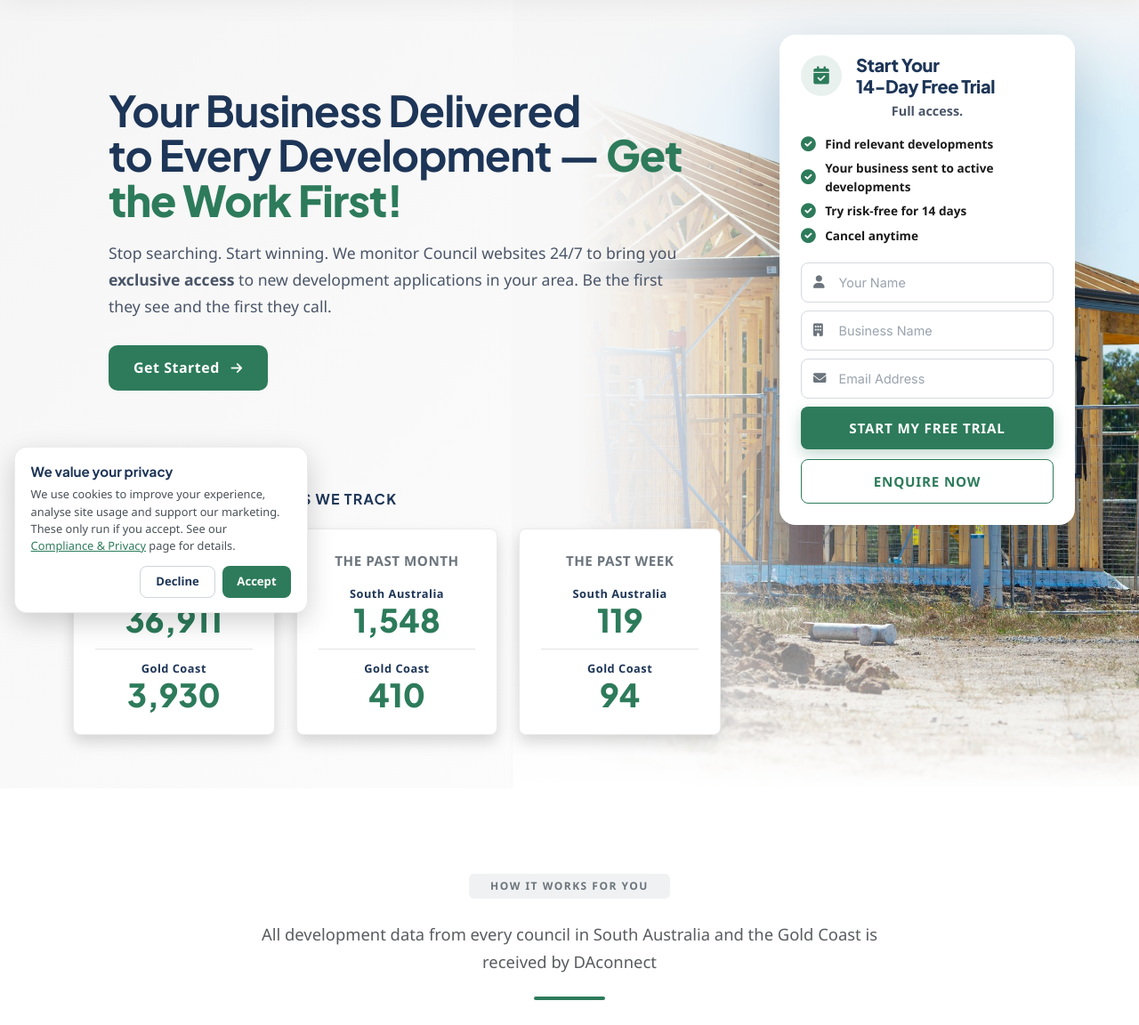
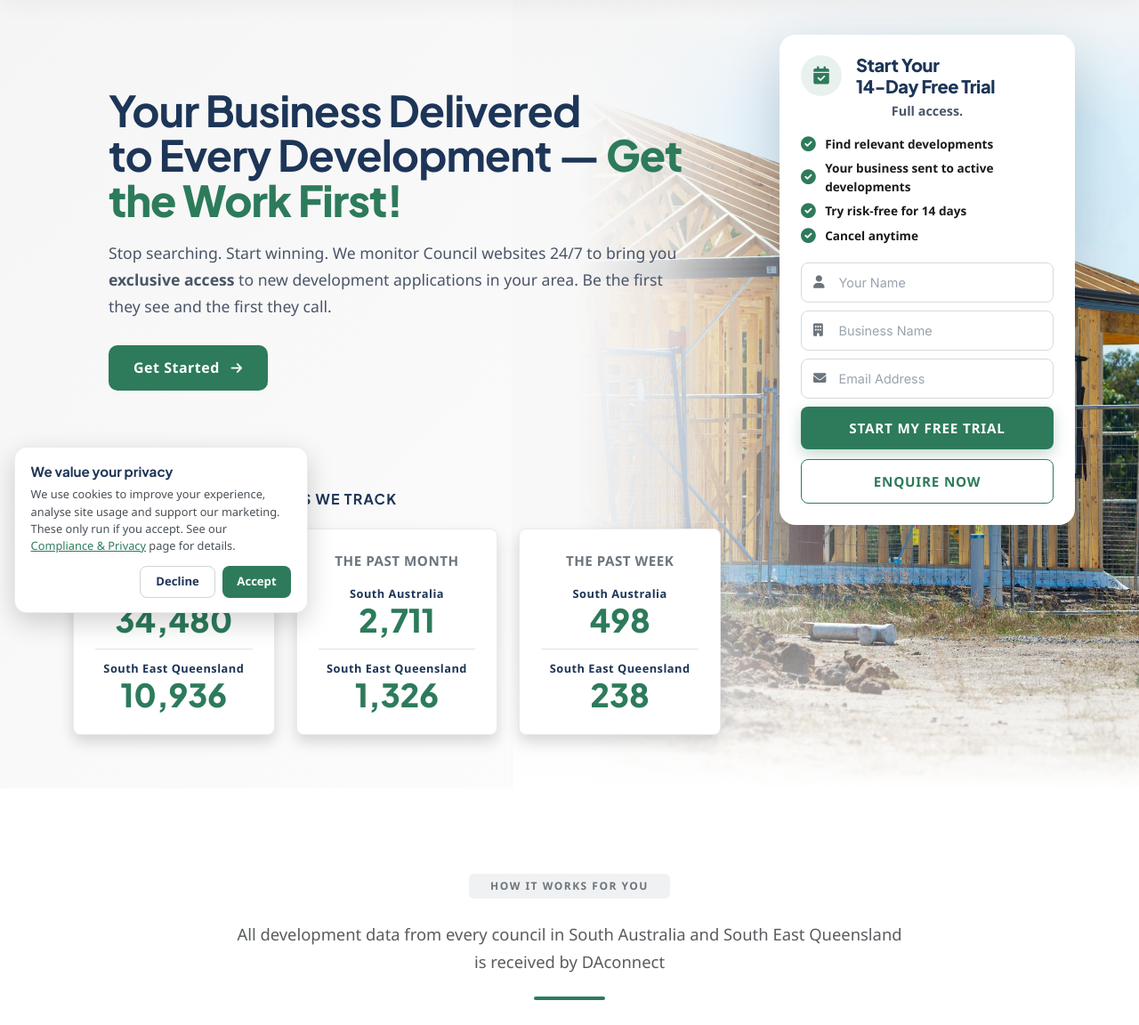
Before and after one commit to matt-oliver1/daconnect.github.io, a PHP site: page / in a window 1280 px wide. Shown: the part 95-1247 px from the top of the page at 89% size. Run offline with PHP 8.4, Linux system fonts and the light colour scheme; some libraries are stand-ins or nearby versions.

Commit message:
Rename Gold Coast region to South East Queensland
The stats API renamed its second region key from `goldCoast` to
`southEastQueensland`, and the underlying council set widened with it
(last year 4,025 -> 10,936), so the old "Gold Coast" label no longer
described the numbers being shown.

- Read `data.southEastQueensland` in the stats counter
- Relabel the homepage stat cards
- Refresh all six `data-target` fallbacks to current live figures
- Update marketing copy, JSON-LD description and areaServed, and the
  FAQ meta descriptions to name both regions correctly

Counter element IDs stay `gc-*` (internal only, no user impact).

Co-Authored-By: Claude Opus 5 (1M context) <noreply@anthropic.com>

```diff
--- a/css/style.css
+++ b/css/style.css
@@ -392,7 +392,7 @@ h1, h2, h3, h4, h5, h6 { font-family: 'Plus Jakarta Sans', sans-serif; }
     margin-bottom: 0.5rem !important;
     line-height: 1.2 !important;
   }
-  /* Region labels (South Australia / Gold Coast) */
+  /* Region labels (South Australia / South East Queensland) */
   .hero-stats .da-region {
     font-size: 0.58rem !important;
     letter-spacing: 0.2px !important;
--- a/faq.html
+++ b/faq.html
@@ -4,7 +4,7 @@
   <meta charset="UTF-8">
   <meta name="viewport" content="width=device-width, initial-scale=1.0">
   <title>FAQ | DAconnect — Development Application Tracking</title>
-  <meta name="description" content="Frequently asked questions about DAconnect. Learn how DA tracking works for builders, trades, and suppliers in South Australia and the Gold Coast.">
+  <meta name="description" content="Frequently asked questions about DAconnect. Learn how DA tracking works for builders, trades, and suppliers in South Australia and South East Queensland.">
   <meta name="robots" content="index, follow">
 
   <!-- Canonical URL -->
@@ -17,14 +17,14 @@
   <meta property="og:type" content="website">
   <meta property="og:url" content="https://daconnect.com.au/faq.html">
   <meta property="og:title" content="FAQ | DAconnect — Development Application Tracking">
-  <meta property="og:description" content="Frequently asked questions about DAconnect. Learn how DA tracking works for builders, trades, and suppliers in South Australia and the Gold Coast.">
+  <meta property="og:description" content="Frequently asked questions about DAconnect. Learn how DA tracking works for builders, trades, and suppliers in South Australia and South East Queensland.">
   <meta property="og:image" content="https://daconnect.com.au/images/og-image.jpg">
 
   <!-- Twitter -->
   <meta name="twitter:card" content="summary_large_image">
   <meta name="twitter:url" content="https://daconnect.com.au/faq.html">
   <meta name="twitter:title" content="FAQ | DAconnect — Development Application Tracking">
-  <meta name="twitter:description" content="Frequently asked questions about DAconnect. Learn how DA tracking works for builders, trades, and suppliers in South Australia and the Gold Coast.">
+  <meta name="twitter:description" content="Frequently asked questions about DAconnect. Learn how DA tracking works for builders, trades, and suppliers in South Australia and South East Queensland.">
   <meta name="twitter:image" content="https://daconnect.com.au/images/og-image.jpg">
 
   <!-- FAQ Structured Data -->
--- a/index.html
+++ b/index.html
@@ -46,7 +46,7 @@
     "name": "DAconnect",
     "url": "https://daconnect.com.au",
     "logo": "https://daconnect.com.au/images/DA-Connect_logo_title_transparent_white_logo.png",
-    "description": "Track development applications in South Australia and the Gold Coast. Get real-time DA alerts for builders, landscapers, and trades to win more jobs.",
+    "description": "Track development applications in South Australia and South East Queensland. Get real-time DA alerts for builders, landscapers, and trades to win more jobs.",
     "email": "council@daconnect.com.au",
     "telephone": "+61872286805",
     "sameAs": [
@@ -61,7 +61,7 @@
       },
       {
         "@type": "AdministrativeArea",
-        "name": "Gold Coast"
+        "name": "South East Queensland"
       }
     ]
   }
@@ -204,9 +204,9 @@
               <div class="p-4 rounded-3 bg-white shadow text-center" style="border: 1px solid rgba(0,0,0,0.08);">
                 <div class="da-period" style="font-size: 0.95rem; color: #6c757d; letter-spacing: 0.5px; font-weight: 600; text-transform: uppercase; margin-bottom: 1rem;">The Past Year</div>
                 <div class="da-region" style="font-size: 0.8rem; color: var(--primary-color); font-weight: 600; letter-spacing: 0.5px;">South Australia</div>
-                <div id="sa-lastYear" class="da-stat-number" style="font-size: 2.25rem; font-weight: 800; color: var(--secondary-color); font-family: 'Plus Jakarta Sans', sans-serif; line-height: 1.1;" data-target="36911">0</div>
-                <div class="da-region" style="font-size: 0.8rem; color: var(--primary-color); font-weight: 600; letter-spacing: 0.5px; margin-top: 0.75rem; padding-top: 0.75rem; border-top: 1px solid #e2e2e2;">Gold Coast</div>
-                <div id="gc-lastYear" class="da-stat-number" style="font-size: 2.25rem; font-weight: 800; color: var(--secondary-color); font-family: 'Plus Jakarta Sans', sans-serif; line-height: 1.1;" data-target="3930">0</div>
+                <div id="sa-lastYear" class="da-stat-number" style="font-size: 2.25rem; font-weight: 800; color: var(--secondary-color); font-family: 'Plus Jakarta Sans', sans-serif; line-height: 1.1;" data-target="34480">0</div>
+                <div class="da-region" style="font-size: 0.8rem; color: var(--primary-color); font-weight: 600; letter-spacing: 0.5px; margin-top: 0.75rem; padding-top: 0.75rem; border-top: 1px solid #e2e2e2;">South East Queensland</div>
+                <div id="gc-lastYear" class="da-stat-number" style="font-size: 2.25rem; font-weight: 800; color: var(--secondary-color); font-family: 'Plus Jakarta Sans', sans-serif; line-height: 1.1;" data-target="10936">0</div>
               </div>
             </div>
             <!-- The Past Month -->
@@ -214,9 +214,9 @@
               <div class="p-4 rounded-3 bg-white shadow text-center" style="border: 1px solid rgba(0,0,0,0.08);">
                 <div class="da-period" style="font-size: 0.95rem; color: #6c757d; letter-spacing: 0.5px; font-weight: 600; text-transform: uppercase; margin-bottom: 1rem;">The Past Month</div>
                 <div class="da-region" style="font-size: 0.8rem; color: var(--primary-color); font-weight: 600; letter-spacing: 0.5px;">South Australia</div>
-                <div id="sa-lastMonth" class="da-stat-number" style="font-size: 2.25rem; font-weight: 800; color: var(--secondary-color); font-family: 'Plus Jakarta Sans', sans-serif; line-height: 1.1;" data-target="1548">0</div>
-                <div class="da-region" style="font-size: 0.8rem; color: var(--primary-color); font-weight: 600; letter-spacing: 0.5px; margin-top: 0.75rem; padding-top: 0.75rem; border-top: 1px solid #e2e2e2;">Gold Coast</div>
-                <div id="gc-lastMonth" class="da-stat-number" style="font-size: 2.25rem; font-weight: 800; color: var(--secondary-color); font-family: 'Plus Jakarta Sans', sans-serif; line-height: 1.1;" data-target="410">0</div>
+                <div id="sa-lastMonth" class="da-stat-number" style="font-size: 2.25rem; font-weight: 800; color: var(--secondary-color); font-family: 'Plus Jakarta Sans', sans-serif; line-height: 1.1;" data-target="2711">0</div>
+                <div class="da-region" style="font-size: 0.8rem; color: var(--primary-color); font-weight: 600; letter-spacing: 0.5px; margin-top: 0.75rem; padding-top: 0.75rem; border-top: 1px solid #e2e2e2;">South East Queensland</div>
+                <div id="gc-lastMonth" class="da-stat-number" style="font-size: 2.25rem; font-weight: 800; color: var(--secondary-color); font-family: 'Plus Jakarta Sans', sans-serif; line-height: 1.1;" data-target="1326">0</div>
               </div>
             </div>
             <!-- The Past Week -->
@@ -224,9 +224,9 @@
               <div class="p-4 rounded-3 bg-white shadow text-center" style="border: 1px solid rgba(0,0,0,0.08);">
                 <div class="da-period" style="font-size: 0.95rem; color: #6c757d; letter-spacing: 0.5px; font-weight: 600; text-transform: uppercase; margin-bottom: 1rem;">The Past Week</div>
                 <div class="da-region" style="font-size: 0.8rem; color: var(--primary-color); font-weight: 600; letter-spacing: 0.5px;">South Australia</div>
-                <div id="sa-lastWeek" class="da-stat-number" style="font-size: 2.25rem; font-weight: 800; color: var(--secondary-color); font-family: 'Plus Jakarta Sans', sans-serif; line-height: 1.1;" data-target="119">0</div>
-                <div class="da-region" style="font-size: 0.8rem; color: var(--primary-color); font-weight: 600; letter-spacing: 0.5px; margin-top: 0.75rem; padding-top: 0.75rem; border-top: 1px solid #e2e2e2;">Gold Coast</div>
-                <div id="gc-lastWeek" class="da-stat-number" style="font-size: 2.25rem; font-weight: 800; color: var(--secondary-color); font-family: 'Plus Jakarta Sans', sans-serif; line-height: 1.1;" data-target="94">0</div>
+                <div id="sa-lastWeek" class="da-stat-number" style="font-size: 2.25rem; font-weight: 800; color: var(--secondary-color); font-family: 'Plus Jakarta Sans', sans-serif; line-height: 1.1;" data-target="498">0</div>
+                <div class="da-region" style="font-size: 0.8rem; color: var(--primary-color); font-weight: 600; letter-spacing: 0.5px; margin-top: 0.75rem; padding-top: 0.75rem; border-top: 1px solid #e2e2e2;">South East Queensland</div>
+                <div id="gc-lastWeek" class="da-stat-number" style="font-size: 2.25rem; font-weight: 800; color: var(--secondary-color); font-family: 'Plus Jakarta Sans', sans-serif; line-height: 1.1;" data-target="238">0</div>
               </div>
             </div>
           </div>
@@ -280,7 +280,7 @@
       <div class="text-center mb-5 pb-4">
         <span class="badge bg-secondary bg-opacity-10 text-secondary px-4 py-2 mb-4 scroll-animate animate-up"
           style="font-weight: 600; letter-spacing: 1.5px; font-size: 0.75rem; text-transform: uppercase;">HOW IT WORKS FOR YOU</span>
-        <p class="lead text-muted mx-auto mb-4 scroll-animate animate-up delay-1" style="max-width: 750px; font-size: 1.15rem; line-height: 1.7;">All development data from every council in South Australia and the Gold Coast is received by DAconnect</p>
+        <p class="lead text-muted mx-auto mb-4 scroll-animate animate-up delay-1" style="max-width: 750px; font-size: 1.15rem; line-height: 1.7;">All development data from every council in South Australia and South East Queensland is received by DAconnect</p>
         <div class="divider mx-auto scroll-animate animate-scale delay-2"
           style="width: 80px; height: 4px; background-color: var(--secondary-color); margin: 1.5rem auto 0; border-radius: 2px;">
         </div>
--- a/js/da-stats-counter.js
+++ b/js/da-stats-counter.js
@@ -3,9 +3,10 @@ document.addEventListener('DOMContentLoaded', function() {
   if (!statNumbers.length) return;
 
   // Fetch live stats from the API, fall back to hardcoded defaults on failure.
-  // Response splits by region (council group): top-level southAustralia / goldCoast,
-  // each { total, lastYear, lastMonth, lastWeek }. Falls back to legacy flat
-  // top-level fields (= South Australia) if the region object is absent.
+  // Response splits by region (council group): top-level southAustralia /
+  // southEastQueensland, each { total, lastYear, lastMonth, lastWeek }. Falls
+  // back to legacy flat top-level fields (= South Australia) if the region
+  // object is absent.
   fetch('https://app.daconnect.com.au/api/public/stats/development-applications')
     .then(function(res) { return res.json(); })
     .then(function(data) {
@@ -16,8 +17,8 @@ document.addEventListener('DOMContentLoaded', function() {
         lastWeek: data.lastWeek
       });
 
-      // Gold Coast: only if present; otherwise the HTML placeholder defaults remain.
-      applyRegion('gc', data.goldCoast || {});
+      // South East Queensland: only if present; otherwise the HTML defaults remain.
+      applyRegion('gc', data.southEastQueensland || {});
     })
     .catch(function() {
       // Keep the default data-target values from the HTML
```
